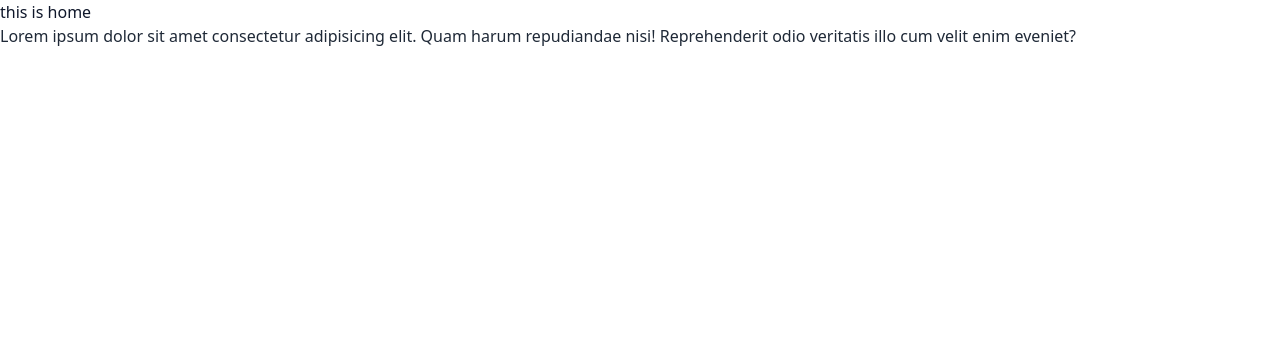
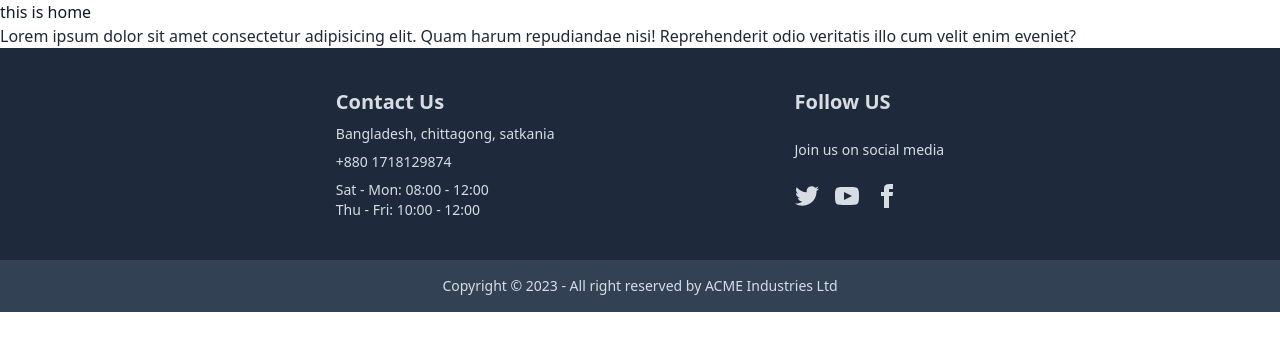
Before and after one commit to Pritamdutta7498/bistro-boss-client, a React (Vite) app: page / in a window 1280 px wide. Shown: the top 350 px of the page. Built offline with nearby package versions, Linux system fonts and the light colour scheme.

Commit message:
footer is added

```diff
--- a/src/Layout/Main.jsx
+++ b/src/Layout/Main.jsx
@@ -1,10 +1,12 @@
 import React from 'react';
 import { Outlet } from 'react-router-dom';
+import Footer from '../pages/Shared/Footer/Footer';
 
 const Main = () => {
     return (
         <div>
             <Outlet/>
+            <Footer/>
         </div>
     );
 };
--- /dev/null
+++ b/src/pages/Shared/Footer/Footer.jsx
@@ -0,0 +1,66 @@
+import React from "react";
+
+const Footer = () => {
+  return (
+    <footer>
+      <div className="footer p-10 bg-slate-800 text-neutral-content flex sm:flex-col  md:flex-row  gap-60 justify-center align-middle">
+        <div>
+          <h2 className="font-semibold text-xl ">Contact Us</h2>
+          <p>Bangladesh, chittagong, satkania </p>
+          <p>+880 1718129874</p>
+          <p>
+            Sat - Mon:  08:00 - 12:00
+            <br />
+            Thu - Fri:  10:00 - 12:00
+          </p>
+        </div>
+        <div>
+          <header  className="font-semibold text-xl ">Follow US</header>
+          <p className="py-4">Join us on social media</p>
+          <div className="grid grid-flow-col gap-4 ">
+            <a>
+              <svg
+                xmlns="http://www.w3.org/2000/svg"
+                width="24"
+                height="24"
+                viewBox="0 0 24 24"
+                className="fill-current"
+              >
+                <path d="M24 4.557c-.883.392-1.832.656-2.828.775 1.017-.609 1.798-1.574 2.165-2.724-.951.564-2.005.974-3.127 1.195-.897-.957-2.178-1.555-3.594-1.555-3.179 0-5.515 2.966-4.797 6.045-4.091-.205-7.719-2.165-10.148-5.144-1.29 2.213-.669 5.108 1.523 6.574-.806-.026-1.566-.247-2.229-.616-.054 2.281 1.581 4.415 3.949 4.89-.693.188-1.452.232-2.224.084.626 1.956 2.444 3.379 4.6 3.419-2.07 1.623-4.678 2.348-7.29 2.04 2.179 1.397 4.768 2.212 7.548 2.212 9.142 0 14.307-7.721 13.995-14.646.962-.695 1.797-1.562 2.457-2.549z"></path>
+              </svg>
+            </a>
+            <a>
+              <svg
+                xmlns="http://www.w3.org/2000/svg"
+                width="24"
+                height="24"
+                viewBox="0 0 24 24"
+                className="fill-current"
+              >
+                <path d="M19.615 3.184c-3.604-.246-11.631-.245-15.23 0-3.897.266-4.356 2.62-4.385 8.816.029 6.185.484 8.549 4.385 8.816 3.6.245 11.626.246 15.23 0 3.897-.266 4.356-2.62 4.385-8.816-.029-6.185-.484-8.549-4.385-8.816zm-10.615 12.816v-8l8 3.993-8 4.007z"></path>
+              </svg>
+            </a>
+            <a>
+              <svg
+                xmlns="http://www.w3.org/2000/svg"
+                width="24"
+                height="24"
+                viewBox="0 0 24 24"
+                className="fill-current"
+              >
+                <path d="M9 8h-3v4h3v12h5v-12h3.642l.358-4h-4v-1.667c0-.955.192-1.333 1.115-1.333h2.885v-5h-3.808c-3.596 0-5.192 1.583-5.192 4.615v3.385z"></path>
+              </svg>
+            </a>
+          </div>
+        </div>
+      </div>
+      <div className="footer footer-center p-4 bg-slate-700 text-neutral-content">
+        <aside>
+          <p>Copyright © 2023 - All right reserved by ACME Industries Ltd</p>
+        </aside>
+      </div>
+    </footer>
+  );
+};
+
+export default Footer;
```
